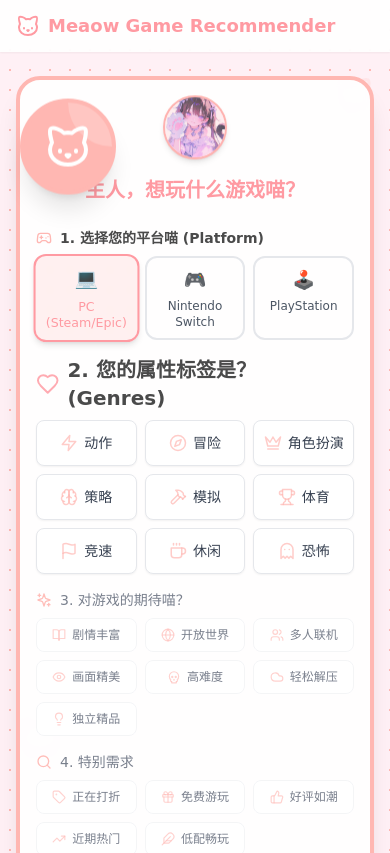
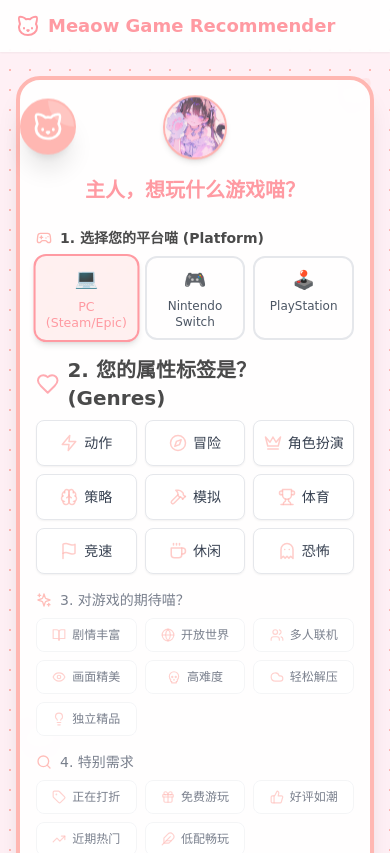
Before and after one commit to shuyaojin/meoaw-game, a React (Vite) app: page / in a window 390 px wide. Shown: the top 853 px of the page. Built offline with nearby package versions, Linux system fonts and the light colour scheme.

Commit message:
style: reduce desktop pet size on mobile to prevent overlap

```diff
--- a/src/components/DesktopPet.jsx
+++ b/src/components/DesktopPet.jsx
@@ -3,31 +3,31 @@ import { Ghost, Sword, Brain, Coffee, Cat } from 'lucide-react';
 
 const MOODS = {
   default: {
-    icon: <Cat size={48} />,
+    Icon: Cat,
     color: 'bg-cat-pink',
     borderColor: 'border-cat-pink',
     message: '喵～有什么吩咐吗？'
   },
   horror: {
-    icon: <Ghost size={48} />,
+    Icon: Ghost,
     color: 'bg-purple-500',
     borderColor: 'border-purple-600',
     message: '呜... 好黑... 好怕怕...'
   },
   action: {
-    icon: <Sword size={48} />,
+    Icon: Sword,
     color: 'bg-red-500',
     borderColor: 'border-red-600',
     message: '战斗！爽！'
   },
   strategy: {
-    icon: <Brain size={48} />,
+    Icon: Brain,
     color: 'bg-blue-500',
     borderColor: 'border-blue-600',
     message: '一切都在计划之中...'
   },
   casual: {
-    icon: <Coffee size={48} />,
+    Icon: Coffee,
     color: 'bg-green-400',
     borderColor: 'border-green-500',
     message: '摸鱼时间到～'
@@ -108,13 +108,13 @@ export default function DesktopPet({ mood = 'default' }) {
 
       {/* Avatar */}
       <div
-        className={`w-24 h-24 rounded-full ${currentMood.color} border-4 ${currentMood.borderColor} shadow-xl flex items-center justify-center text-white animate-bounce-slow hover:scale-110 transition-all duration-300 relative overflow-hidden`}
+        className={`w-14 h-14 md:w-24 md:h-24 rounded-full ${currentMood.color} border-2 md:border-4 ${currentMood.borderColor} shadow-xl flex items-center justify-center text-white animate-bounce-slow hover:scale-110 transition-all duration-300 relative overflow-hidden`}
         onClick={() => {
             setShowMessage(true);
             setTimeout(() => setShowMessage(false), 3000);
         }}
       >
-        {currentMood.icon}
+        <currentMood.Icon className="w-8 h-8 md:w-12 md:h-12" />
 
         {/* Shine effect */}
         <div className="absolute top-0 right-0 w-1/2 h-1/2 bg-white opacity-20 rounded-bl-full"></div>
--- a/src/data/scraper_progress.json
+++ b/src/data/scraper_progress.json
@@ -1 +1 @@
-{"lastIndex":3310,"total":165498,"timestamp":1770450780891}
+{"lastIndex":3801,"total":165498,"timestamp":1770451616204}
```
Also changed, not shown: 1 other file (tests, documents, lock files or other folders).
